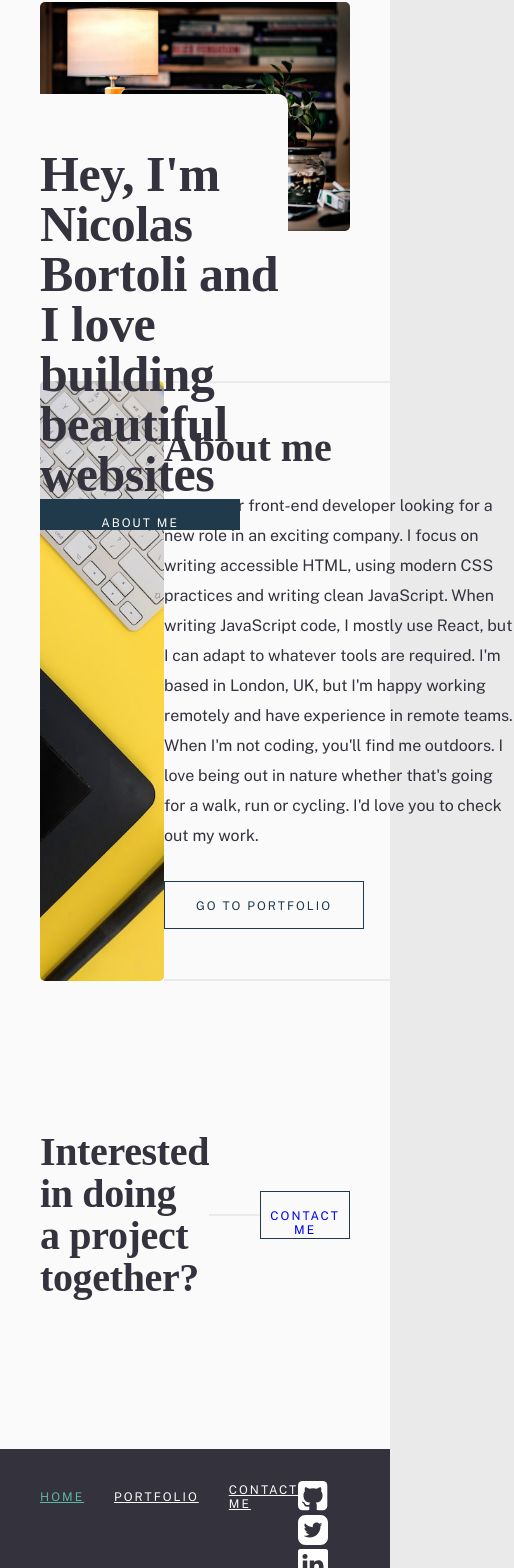
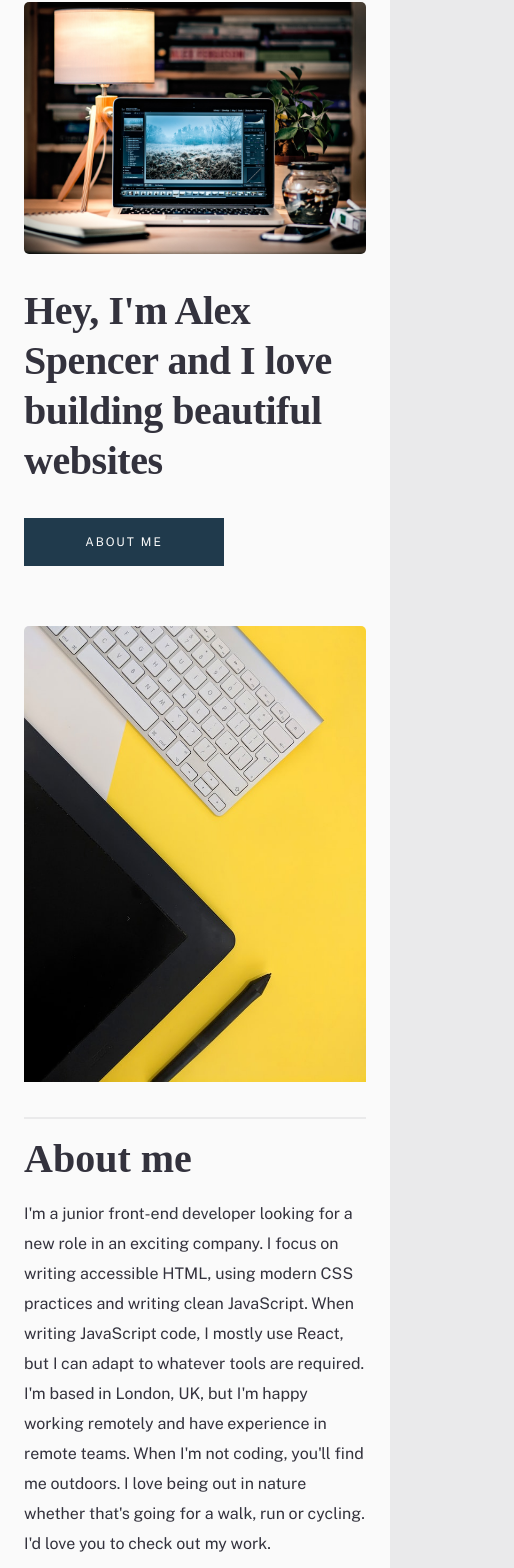
Before and after one commit to XAldrikX/Portfolio, a Vue app: page / in a window 390 px wide. Shown: the part 148-1716 px from the top of the page, 514 px wide, since content can reach past the window. Built offline with nearby package versions, Linux system fonts and the light colour scheme; a web font is replaced by a local one.

Commit message:
Responsiveness

```diff
--- a/src/App.vue
+++ b/src/App.vue
@@ -100,4 +100,12 @@ body {
         padding: 0 2.5rem 0 2.5rem;;
     }
 }
+@media(max-width: 800px) {
+    .body-router-view {
+        padding: 0 1.5rem 0 1.5rem;;
+    }
+    h1 {
+        font-size: 2.5rem;
+    }
+}
 </style>
--- a/src/components/FooterEl.vue
+++ b/src/components/FooterEl.vue
@@ -2,9 +2,9 @@
     <footer>
         <div class="flex-wrapper">
             <section class="router-wrapper">
-                <router-link to="/">Home</router-link>
-                <router-link to="/portfolio">Portfolio</router-link>
-                <router-link to="/contact">Contact me</router-link>
+                <router-link class="links" to="/">Home</router-link>
+                <router-link class="links" to="/portfolio">Portfolio</router-link>
+                <router-link class="links" to="/contact">Contact me</router-link>
             </section>
             <section class="icons-wrapper">
                 <a href="#"><GitHub color="#FFF" color_2="#33323D" class="github" /></a>
@@ -75,9 +75,35 @@
         transform: translateY(-7px) scale(1.2);
     }
 
-    @media (max-width: 1200px) {
+    @media(max-width: 1200px) {
         footer {
             padding: 2rem 2.5rem 2rem 2.5rem;
         }
     }
+    @media(max-width: 700px) {
+        .flex-wrapper {
+            flex-direction: column;
+            justify-content: space-around;
+            align-items: center;
+            height: 310px;
+        }
+        .router-wrapper {
+            flex-direction: column;
+        }
+        .links {
+            margin-bottom: 2rem;
+        }
+        .icons-wrapper {
+            display: inline-block;
+        }
+        footer a {
+            margin-right: 0px;
+        }
+        .icons-wrapper a {
+            margin-right: 25px;
+        }
+        .icons-wrapper a:last-child {
+            margin-right: 0;
+        }
+    }
 </style>
--- a/src/views/ContactView.vue
+++ b/src/views/ContactView.vue
@@ -137,9 +137,6 @@
     }
 
     @media(max-width: 1200px) {
-        /* .contact-me-wrapper {
-            padding: 0 2.5rem 0 2.5rem;
-        } */
         .one,
         .two {
             display: block;
--- a/src/views/HomeView.vue
+++ b/src/views/HomeView.vue
@@ -4,7 +4,7 @@
             <div class="presentation">
                 <img class="presentation-background" src="../assets/teste.jpg" alt="Notebook encima de uma mesa de trabalho, com plantas e um abajur"/>
                 <div class="presentation-text">
-                    <h1>Hey, I'm Nicolas <br v-if="windowWidth > 1200"> Bortoli and I <br v-if="windowWidth > 1200"> love building <br v-if="windowWidth > 768"> beautiful websites</h1>
+                    <h1>Hey, I'm Alex <br v-if="windowWidth > 1200"> Spencer and I <br v-if="windowWidth > 1200"> love building <br v-if="windowWidth > 768"> beautiful websites</h1>
                     <router-link class="btn-about-me" to="#about-me">ABOUT ME</router-link>
                 </div>
             </div>
@@ -16,7 +16,8 @@
                 <img class="about-me-background" src="../assets/background-about-me.jpg" alt="Bloco de notas e um tablet">
                 <div class="about-me-text">
                     <h2>About me</h2>
-                    <p>I'm a junior front-end developer looking for a new role in an exciting company. I focus on writing
+                    <p>
+                        I'm a junior front-end developer looking for a new role in an exciting company. I focus on writing
                         accessible HTML, using modern CSS practices and writing clean
                         JavaScript. When writing JavaScript code, I mostly use React, but I can adapt to
                         whatever tools are required. I'm based in London, UK, but I'm happy working remotely
@@ -137,7 +138,7 @@ export default {
     }
     .presentation-text > h1 {
         line-height: 50px;
-        margin-top: 55px;
+        margin-top: 3.438rem;
         letter-spacing: -0.45px;
     }
     .btn-about-me,
@@ -183,10 +184,7 @@ export default {
         color: var(--VeryLightGray);
     }
 
-    @media (max-width: 1200px) {
-        /* .wrapper {
-            padding: 0 2.5rem 0 2.5rem;
-        } */
+    @media(max-width: 1200px) {
         .presentation-text {
             width: 80%;
         }
@@ -201,4 +199,46 @@ export default {
             width: 115px;
         }
     }
+    @media(max-width: 700px) {
+        .presentation-text {
+            position: unset;
+            width: 100%;
+        }
+        .presentation-text > h1 {
+            margin: 2rem 0 2rem 0;
+        }
+        .about-me {
+            display: block;
+        }
+        .about-me-background {
+            width: 100%;
+            height: auto;
+            padding-bottom: 2.188rem;
+        }
+        .two,
+        .three {
+            margin-top: 3.75rem;
+        }
+        .about-me-text {
+            height: auto;
+            margin-right: 0;
+            padding-bottom: 2.188rem;
+        }
+        .about-me-text > p {
+            width: 100%;
+        }
+        .about-me-text > h2 {
+            margin: 25px 0;
+        }
+        .line {
+            display: none;
+        }
+        .contact-me {
+            flex-direction: column;
+        }
+        .contact-me > h3 {
+            margin-bottom: 2rem;
+            text-align: center;
+        }
+    }
 </style>
--- a/src/views/PortfolioView.vue
+++ b/src/views/PortfolioView.vue
@@ -105,9 +105,6 @@
             max-width: 339px;
             padding: 2.875rem 0;
         }
-        /* main {
-            padding: 0 2.5rem 0 2.5rem;
-        } */
         .left {
             margin: 0;
             padding: 2.5rem 0;
@@ -127,4 +124,7 @@
             margin-left: 2.5rem;
         }
     }
+    @media(max-width: 700px) {
+
+    }
 </style>
```
